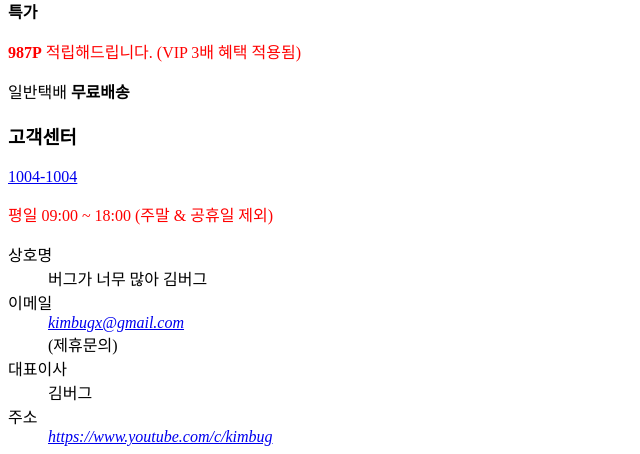
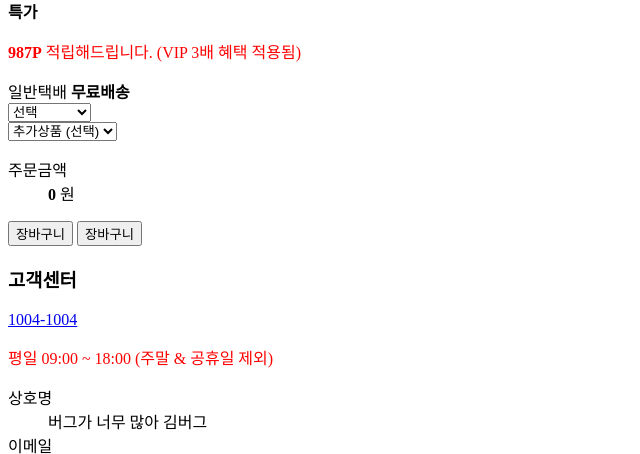
Before and after one commit to jjinye/tomorrow-house, a website: page index.html in a window 1280 px wide. Shown: the part 7217-7671 px from the top of the page, without its empty margins (0-640 px from the left). Drawn offline with nearby package versions, Linux system fonts and the light colour scheme.

Commit message:
🚧 order-form 마크업

```diff
--- a/index.html
+++ b/index.html
@@ -369,20 +369,68 @@
                     </div>
                   </div>
                 </div>
-                <!--// 태블릿 이후 가격 -->
-
 
                 <p class="info-point">
                   <strong>987P</strong>
                   적립해드립니다. (VIP 3배 혜택 적용됨)
                 </p>
               </div>
+              <!--// 태블릿 이후 가격 -->
 
               <div class="product-info-delivery">
                   <span>일반택배</span>
                   <strong class="tag-gray">무료배송</strong>
               </div>
             </section>
+
+            <form class="order-form lg-only" action="/" method="POST">
+              <div class="order-inputs">
+                <div class="select-group is-active">
+                  <select class="form-select" name="" id="select-1" required>
+                    <option value="">선택</option>
+                    <option value="1">
+                      선택사항 1
+                    </option>
+                    <option value="2">선택사항 2</option>
+                    <option value="3">선택사항 3</option>
+                    <option value="4">선택사항 4</option>
+                    <option value="5">선택사항 5</option>
+                  </select>
+                  <i class="ic-caret" aria-hidden></i>
+                </div>
+
+                <div class="select-group">
+                  <select class="form-select" name="" id="select-2">
+                    <option value="">추가상품 (선택)</option>
+                    <option value="1">
+                      선택사항 1
+                    </option>
+                    <option value="2">선택사항 2</option>
+                    <option value="3">선택   사항 3</option>
+                    <option value="4">선택사항 4</option>
+                    <option value="5">선택사항 5</option>
+                  </select>
+                  <i class="ic-caret" aria-hidden></i>
+                </div>
+              </div>
+
+              <dl class="order-summary">
+                <dt>주문금액</dt>
+                <dd>
+                  <output for="select-1 select-2">
+                    <div class="price-20">
+                      <strong class="amount">0</strong>
+                      <span class="currency">원</span>
+                    </div>
+                  </output>
+                </dd>
+              </dl>
+
+              <div class="button=group">
+                <button class="btn-outlined btn-55" type="button">장바구니</button>
+                <button class="btn-primary btn-55" type="submit">장바구니</button>
+              </div>
+            </form>
           </div>
         </div>
       </div>
```
